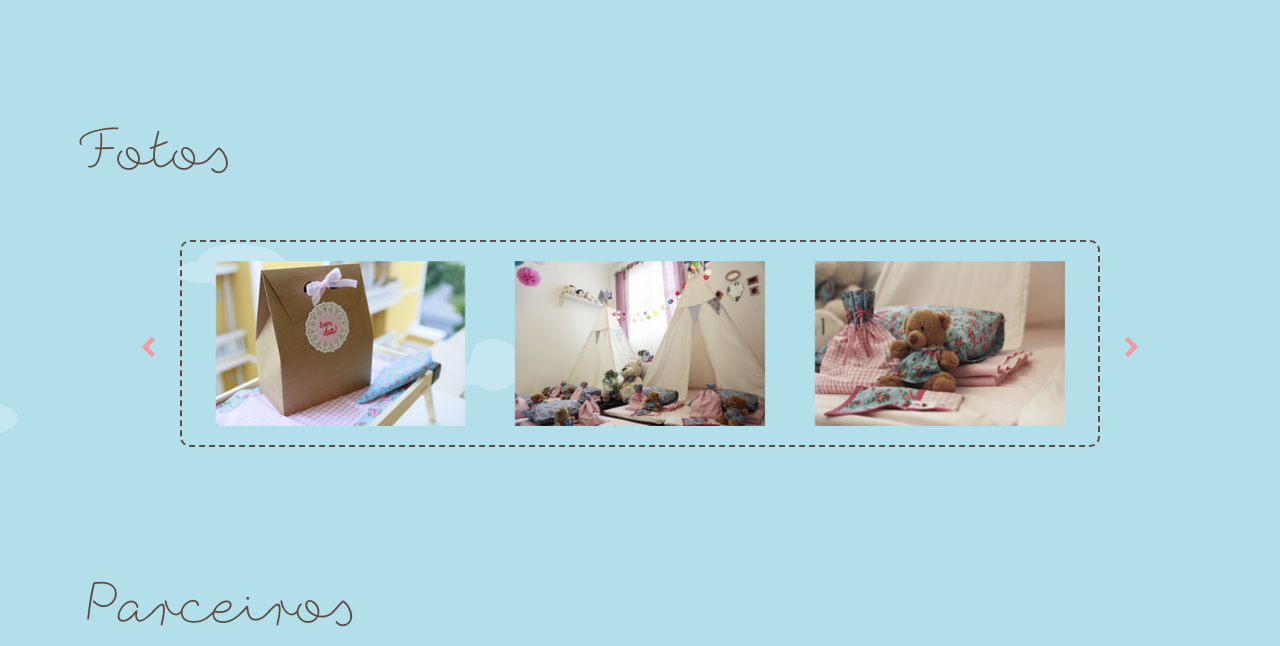
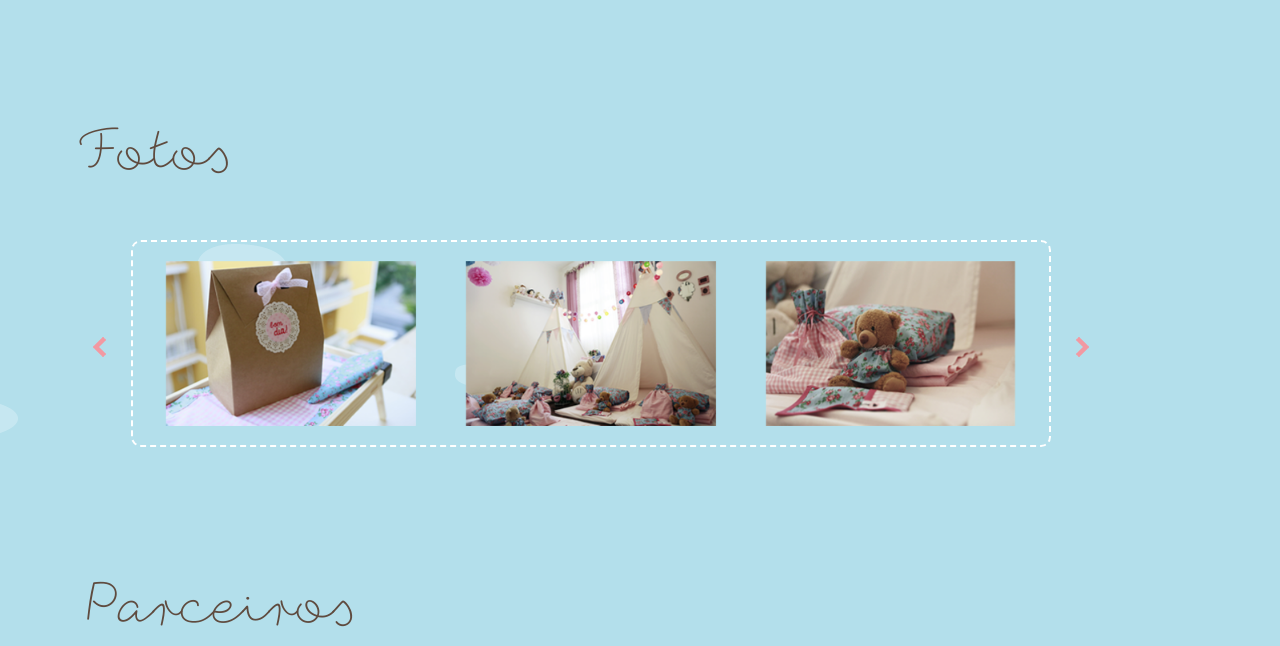
Before and after one commit to BrunnoCruvinel/nuvemdepapel, a PHP site: page /festa-pijama.php in a window 1280 px wide. Shown: the part 1668-2314 px from the top of the page. Run offline with PHP 8.4, Linux system fonts and the light colour scheme; some libraries are stand-ins or nearby versions.

Commit message:
Ajustes festa do pijama

```diff
--- a/css/fotos.css
+++ b/css/fotos.css
@@ -3,12 +3,10 @@
     display: flex;
     align-items: center;
     justify-content: center;
-
-    padding: 0;
 }
 
 .componente-fotos-container {
-    border: 2px dashed #5F4B3F;
+    border: 2px dashed #ffffff;
     border-radius: 10px;
     padding: 2%;
 }
@@ -65,3 +63,7 @@
 #componente-fotos .owl-stage-outer {
     width: 100%;
 }*/
+
+.fotos-carousel{
+	margin-left: 4%;
+}
--- a/festa-pijama.php
+++ b/festa-pijama.php
@@ -46,7 +46,7 @@
 			</div>
 
             <div class="row">
-                <div class="col-md-10 col-md-offset-1 col-sm-10 col-sm-offset-1 col-xs-10 col-xs-offset-1">
+                <div class="col-md-10 col-sm-10 col-xs-10 fotos-carousel">
                     <?php require "fotos.php" ?>
                 </div>
             </div>
--- a/js/main.js
+++ b/js/main.js
@@ -55,7 +55,7 @@ $(document).ready(function() {
     margin: 20,
     dots: false,
     navRewind: false,
-    navText: ["<img src='../img/seta_esquerda.png'>", "<img src='../img/seta_direita.png'>"]
+    navText: ["<img src='img/seta_esquerda.png'>", "<img src='img/seta_direita.png'>"]
   });
 
 
```
